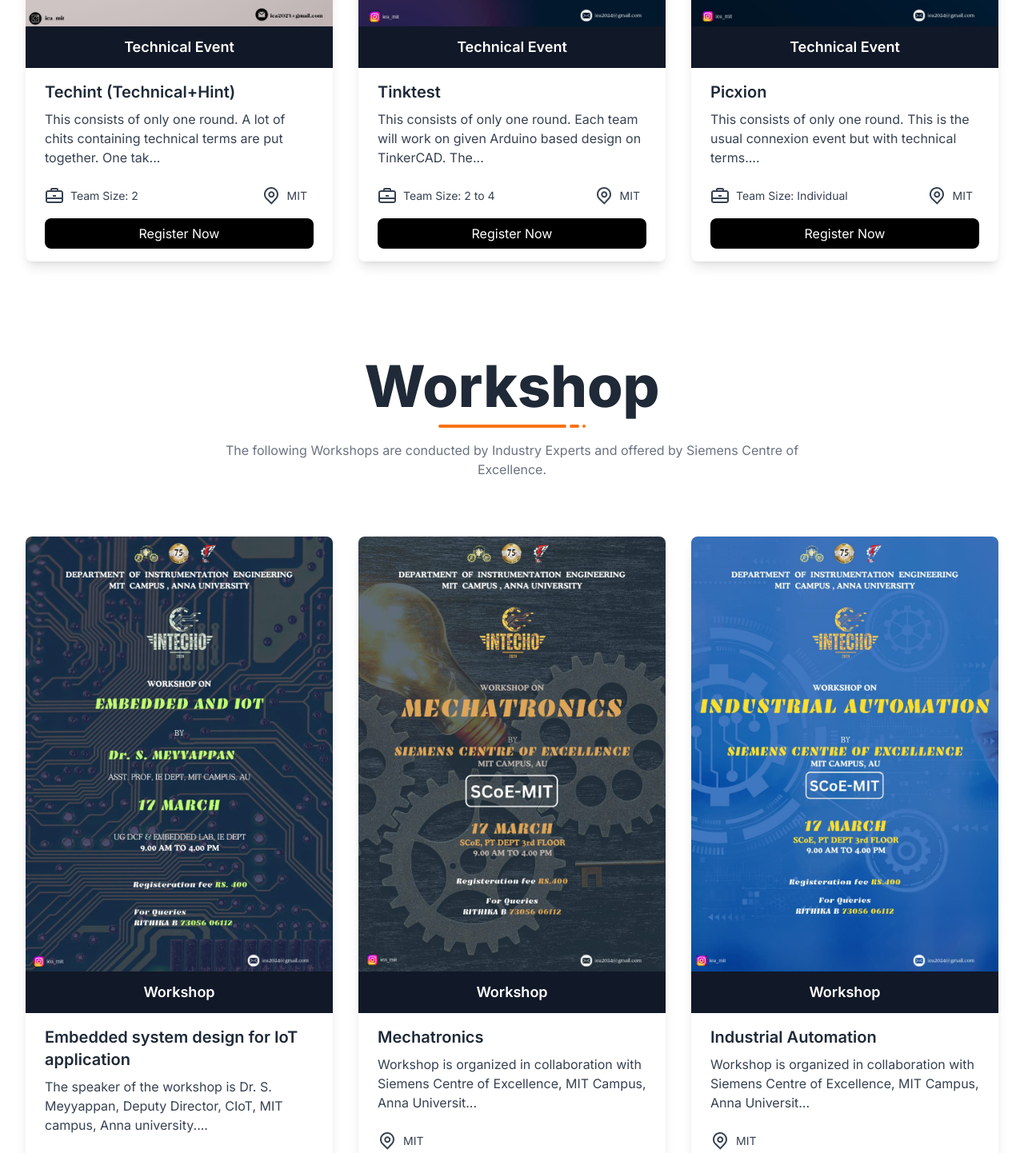
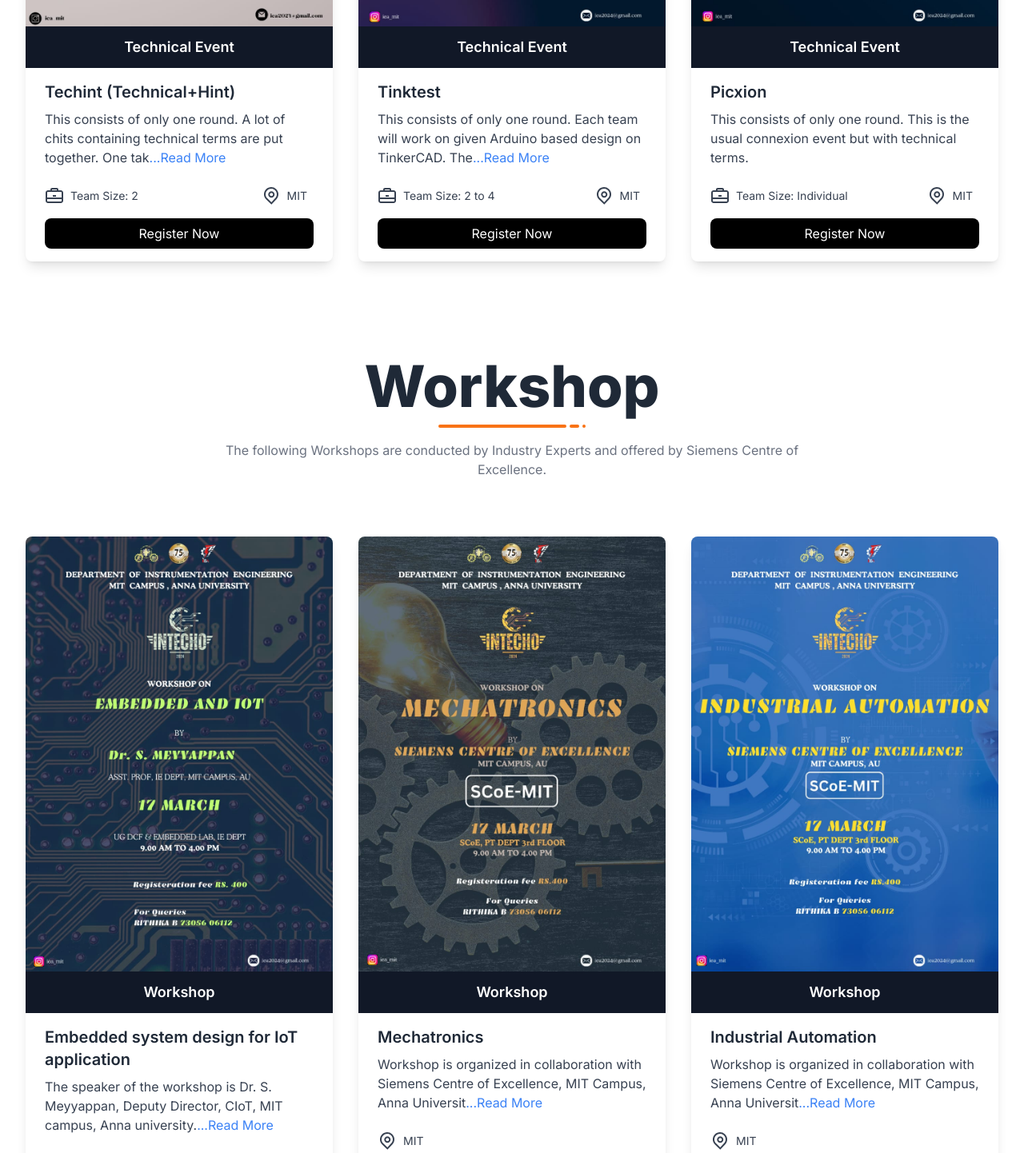
Before and after one commit to SurendarSingh/Intecho24, a Next.js app: page / in a window 1280 px wide. Shown: the part 2500-3942 px from the top of the page at 80% size. Built offline with nearby package versions, Linux system fonts and the light colour scheme.

Commit message:
feat(event): read more added

```diff
--- a/src/components/Events.tsx
+++ b/src/components/Events.tsx
@@ -1,6 +1,7 @@
 import Image from 'next/image';
 import React from 'react';
 import OnClickButton from './OnClickButton';
+import ReadMore from './ReadMore';
 
 const TechnicalEvents = [
   {
@@ -173,9 +174,7 @@ const Events = () => {
                   {event.title}
                 </h1>
 
-                <p className='py-2 text-gray-700'>
-                  {event.description.substring(0, 100)}...
-                </p>
+                <ReadMore content={event.description} />
 
                 <div className='my-4 flex justify-between'>
                   <div className='flex items-center text-gray-700'>
@@ -289,9 +288,7 @@ const Events = () => {
                   {event.title}
                 </h1>
 
-                <p className='py-2 text-gray-700'>
-                  {event.description.substring(0, 100)}...
-                </p>
+                <ReadMore content={event.description} />
 
                 <div className='my-4 flex justify-between'>
                   <div className='flex items-center text-gray-700'>
@@ -365,9 +362,7 @@ const Events = () => {
                   {event.title}
                 </h1>
 
-                <p className='py-2 text-gray-700'>
-                  {event.description.substring(0, 100)}...
-                </p>
+                <ReadMore content={event.description} />
 
                 <div className='my-4 flex justify-between'>
                   <div className='flex items-center text-gray-700'>
--- /dev/null
+++ b/src/components/ReadMore.tsx
@@ -0,0 +1,27 @@
+'use client';
+
+import React, { useState } from 'react';
+
+const ReadMore = ({ content }: { content: string }) => {
+  const [isTruncated, setIsTruncated] = useState(true);
+
+  const toggleIsTruncated = () => {
+    setIsTruncated(!isTruncated);
+  };
+
+  return (
+    <div>
+      <p className='py-2 text-gray-700'>
+        {isTruncated ? content.substring(0, 100) : content}
+
+        {content.length > 100 && (
+          <button onClick={toggleIsTruncated} className='text-blue-500'>
+            {isTruncated ? '...Read More' : ' Read Less'}
+          </button>
+        )}
+      </p>
+    </div>
+  );
+};
+
+export default ReadMore;
```
